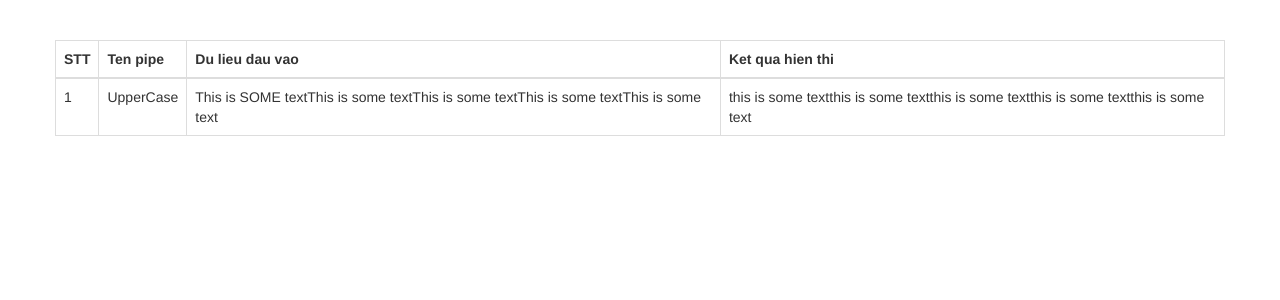
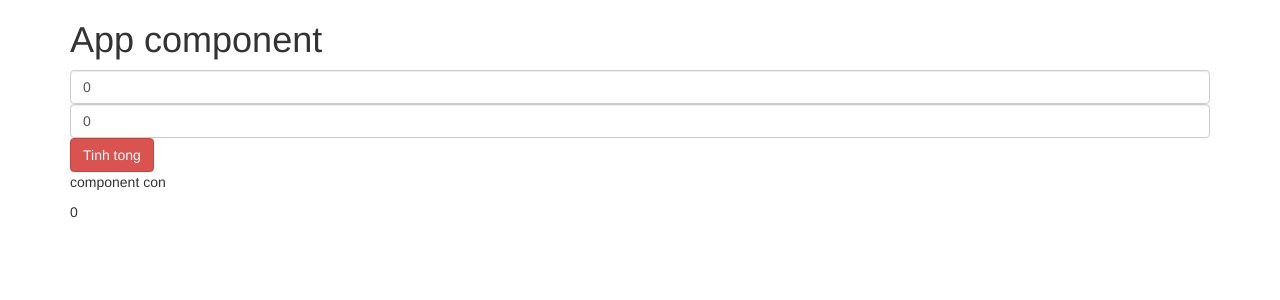
Before and after one commit to trieuquang204/angular_app, an Angular app: page / in a window 1280 px wide. Shown: the top 300 px of the page. Built offline with nearby package versions, Linux system fonts and the light colour scheme.

Commit message:
Lifecycle basic

```diff
--- a/src/app/app.component.html
+++ b/src/app/app.component.html
@@ -1,24 +1,11 @@
-<div class="container mt-2">
-  <div class="row">
-    <div class="col-12">
-      <table class="table table-bordered">
-        <thead>
-          <tr>
-            <th>STT</th>
-            <th>Ten pipe</th>
-            <th>Du lieu dau vao</th>
-            <th>Ket qua hien thi</th>
-          </tr>
-        </thead>
-        <tbody>
-          <tr>
-            <td>1</td>
-            <td>UpperCase</td>
-            <td>{{ content }}</td>
-            <td>{{ content | lowercase }}</td>
-          </tr>
-        </tbody>
-      </table>
-    </div>
+<div class="container">
+  <h1>App component</h1>
+  <div>
+    <input type="number" class="form-control" [(ngModel)]="a">
+    <input type="number" class="form-control" [(ngModel)]="b">
+    <button type="button" class="btn btn-danger" (click)="amount()">Tinh tong</button>
+</div>
+  <div>
+    <component-to-view [total]="total"></component-to-view>
   </div>
 </div>
--- a/src/app/app.component.ts
+++ b/src/app/app.component.ts
@@ -1,10 +1,22 @@
-import { Component } from '@angular/core';
+import { Component, OnInit } from '@angular/core';
 
 @Component({
   selector: 'app-root',
   templateUrl: './app.component.html',
   styleUrls: ['./app.component.css']
 })
-export class AppComponent {
-  public content:string = "This is SOME textThis is some textThis is some textThis is some textThis is some text";
+export class AppComponent implements OnInit {
+  public total:number = 0
+  public a:number = 0;
+  public b:number= 0;
+
+  ngOnInit() {
+
+  }
+
+  amount() {
+    this.total = +this.a + +this.b
+
+    console.log('quang', this.total)
+  }
 }
--- a/src/app/component-to-view/component-to-view.component.html
+++ b/src/app/component-to-view/component-to-view.component.html
@@ -1,8 +1,2 @@
-<form action="">
-  <div class="form-group">
-    <label for="">Full name</label>
-    <input type="text" class="form-control" [(ngModel)]="txtFullName" [ngModelOptions]="{standalone: true}">
-  </div>
-
-  <button type="button" class="btn btn-primary" (click)="onSubmitForm()">Send</button>
-</form>
+<p>component con</p>
+<span>{{ totalCon }}</span>
--- a/src/app/component-to-view/component-to-view.component.ts
+++ b/src/app/component-to-view/component-to-view.component.ts
@@ -1,24 +1,24 @@
-import { Component, OnInit, Input, Output, EventEmitter } from '@angular/core';
+import { Component, OnInit, Input, OnChanges, SimpleChange } from '@angular/core';
 
 @Component({
   selector: 'component-to-view',
   templateUrl: './component-to-view.component.html',
   styleUrls: ['./component-to-view.component.css']
 })
-export class ComponentToViewComponent implements OnInit {
+export class ComponentToViewComponent implements OnInit, OnChanges {
 
- public txtFullName:string = "";
- @Output('tttttt') onHandleFullName = new EventEmitter<string>();
+  @Input('total') totalCon:any = null
 
-
-
-  constructor() {}
+  constructor() {
+    console.log('constructor')
+  }
 
   ngOnInit() {
 
   }
 
-  onSubmitForm() {
-    this.onHandleFullName.emit(this.txtFullName)
+  ngOnChanges(SimpleChange:any) {
+    console.log('ngOnChanges')
+    console.log('SimpleChange', SimpleChange)
   }
 }
```
